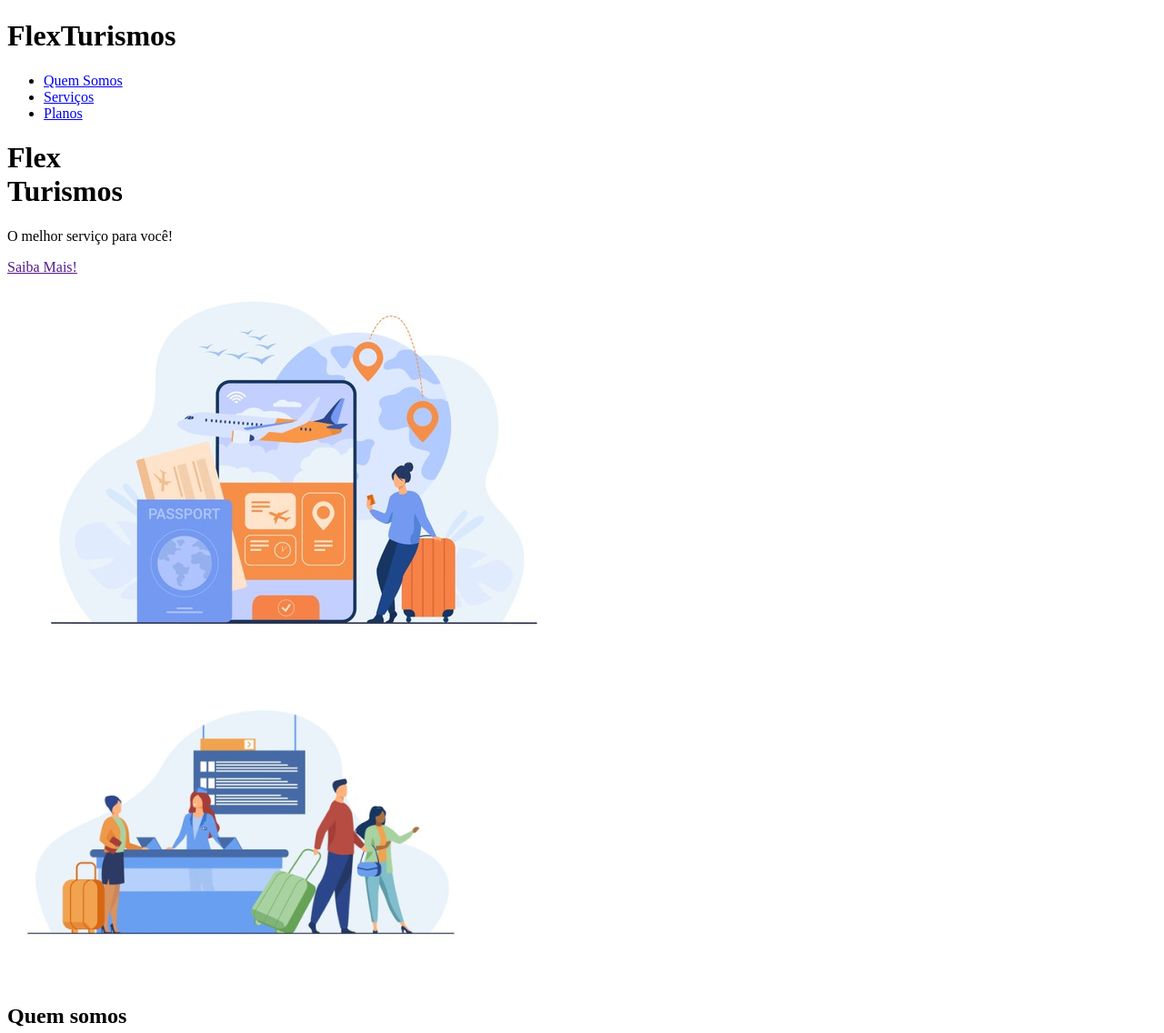
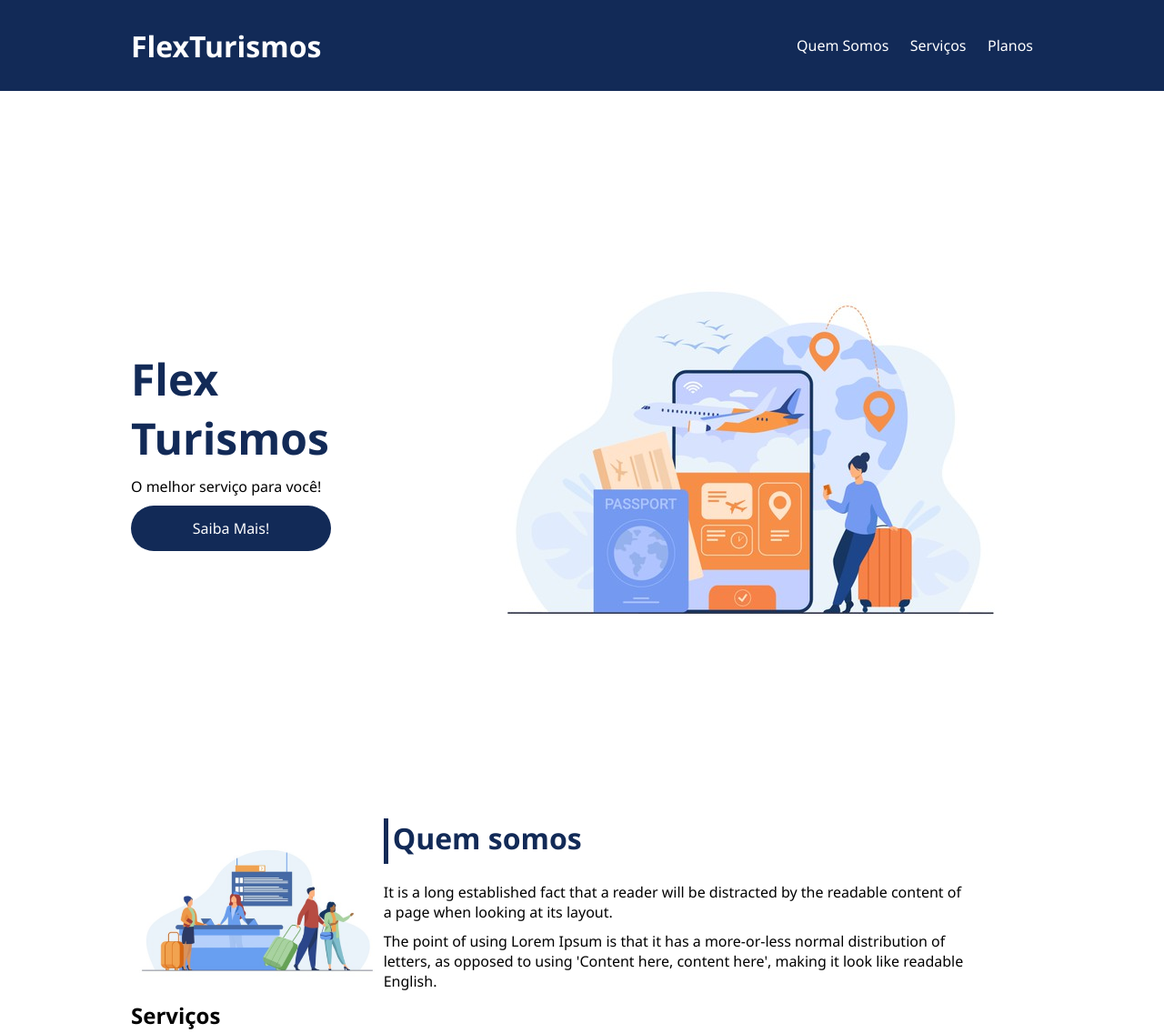
Before and after one commit to Filipeck/dio-desafios, a plain HTML site: page HTML_CSS/Flexbox CSS/Projeto Flexbox/index.html in a window 1280 px wide. Shown: the top 1136 px of the page at 91% size. Drawn offline with Linux system fonts and the light colour scheme.

Commit message:
project updt#1

```diff
--- a/HTML_CSS/Flexbox CSS/Projeto Flexbox/index.html
+++ b/HTML_CSS/Flexbox CSS/Projeto Flexbox/index.html
@@ -8,16 +8,18 @@
 </head>
 <body>
     <header>
-        <h1>FlexTurismos</h1>
-        <ul>
-            <li><a href="#quem-somos">Quem Somos</a></li>
-            <li><a href="#servicos">Serviços</a></li>
-            <li><a href="#planos">Planos</a></li>
-        </ul>
+        <div class="flex-container menu">
+            <div><h1>FlexTurismos</h1></div>
+            <ul class="list-items">
+                <li><a href="#quem-somos">Quem Somos</a></li>
+                <li><a href="#servicos">Serviços</a></li>
+                <li><a href="#planos">Planos</a></li>
+            </ul>
+        </div>
     </header>
 
-    <div>
-        <div>
+    <div class="flex-container presentation">
+        <div class="presentation-text">
             <h1>Flex <br>Turismos</h1>
             <p>O melhor serviço para você!</p>
             <a href="">Saiba Mais!</a>
@@ -28,19 +30,19 @@
         </div>
     </div>
 
-    <div>
-        <div>
-            <img src="./images/1-quem-somos.png" alt="balcão de atendimento">
-        </div>
-
+    <div class="flex-container" id="whoWeAre">
         <div>
             <h2>Quem somos</h2>
             <p>It is a long established fact that a reader will be distracted by the readable content of a page when looking at its layout. </p>
             <p>The point of using Lorem Ipsum is that it has a more-or-less normal distribution of letters, as opposed to using 'Content here, content here', making it look like readable English.</p>
         </div>
+
+        <div>
+            <img src="./images/1-quem-somos.png" alt="balcão de atendimento">
+        </div>
     </div>
 
-    <div>
+    <div class="flex-container">
         <div>
             <h2>Serviços</h2>
         </div>
@@ -67,7 +69,7 @@
         </div>
     </div>
 
-    <div>
+    <div class="flex-container">
 
         <div>
             <h3>Plano 2</h3>
@@ -105,7 +107,7 @@
         </div>
     </div>
 
-    <footer>
+    <footer class="flex-container">
         <p>&copy; 2021 CSS Flexbox</p>
         <p>Desenvolvido por: Seu nome aqui dev</p>
     </footer>
--- a/HTML_CSS/Flexbox CSS/Projeto Flexbox/style.css
+++ b/HTML_CSS/Flexbox CSS/Projeto Flexbox/style.css
@@ -0,0 +1,109 @@
+*{
+    margin: 0;
+    padding: 0;
+    font-family: 'Segoe UI', Tahoma, Verdana, sans-serif;
+}
+
+ul{
+    list-style: none;
+    margin: 0;
+    padding: 0;
+}
+
+ul li a{
+    text-decoration: none;
+}
+
+div img{
+    display: block;
+    width: 100%;
+}
+
+.flex-container{
+    display: flex;
+    max-width: 992px;
+    margin: auto;
+    width: 100%;
+}
+
+header{
+    display: flex;
+    align-items: center;
+    background-color: #122a57;
+    height: 100px;
+    color: #fff;
+}
+
+header .list-items{
+    display: flex;
+    max-width: 260px;
+    width: 100%;
+    justify-content: space-between;
+    align-items: center;
+}
+
+.list-items li a{
+    color: #fff;
+}
+
+header .menu{
+    justify-content: space-between;
+}
+
+.presentation{
+    height: 100vh;
+    align-items: center;
+    justify-content: space-between;
+}
+
+.presentation .presentation-text{
+    min-height: 200px;
+}
+
+.presentation-text h1{
+    color:#122a57;
+    font-size: 48px;
+    margin-bottom: 10px;
+}
+
+.presentation-text a{
+    background-color: #122a57;
+    color: #fff;
+    text-align: center;
+    border-radius: 40px;
+    width: 220px;
+    display: block;
+    text-decoration: none;
+    height: 50px;
+    line-height: 50px;
+    margin-top: 10px;
+    margin-bottom: 10px;
+}
+
+#whoWeAre{
+    flex-direction: row-reverse;
+    align-items: center;
+    justify-content: space-between;
+
+}
+
+#whoWeAre h2{
+    font-size: 32px;
+    color: #122a57;
+    display: flex;
+    margin-bottom: 20px;
+}
+
+#whoWeAre h2::before{
+    content: "";
+    height: 50px;
+    width: 5px;
+    margin-right: 5px;
+    background-color: #122a57;
+    position: relative;
+}
+
+#whoWeAre p{
+    margin-bottom: 10px;
+    width: 90%;
+}
```
